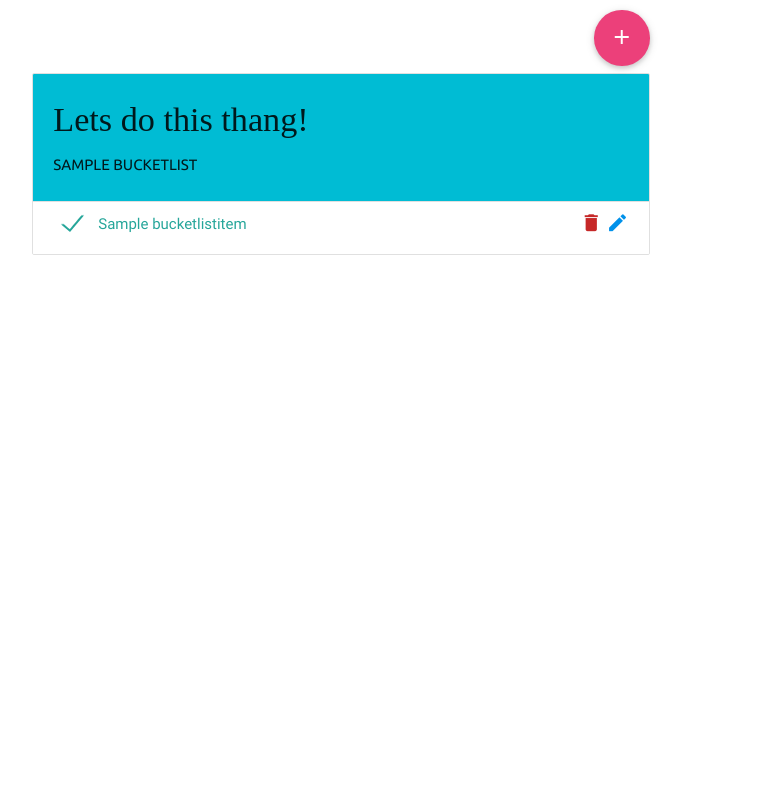
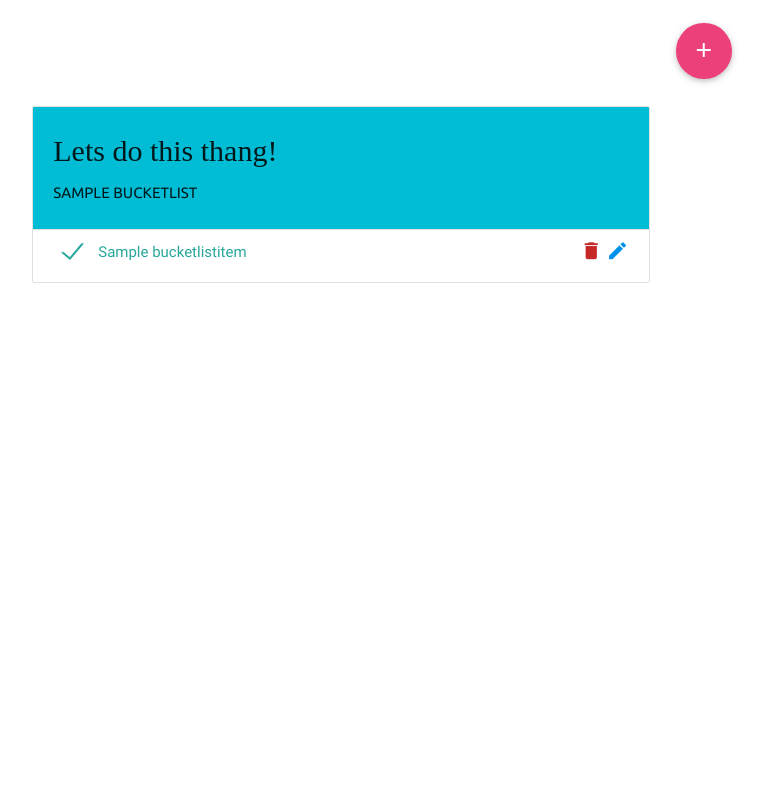
Before and after one commit to penny-wanjiru/Django_app, a Django app: template bucketlist/app/templates/bucketlistitems.html in a window 1280 px wide. Shown: the part 64-864 px from the top of the page, without its empty margins (299-1064 px from the left). Run offline with Django 3.2, Linux system fonts and the light colour scheme; tables that the repository leaves empty hold one stand-in row (values such as "Sample post"); the template is opened without the code that fills it: values that come from a table or form of the project are taken from there, most other values are stand-ins (such as "Sample title", 1, 10 or a date in 2020); some libraries are stand-ins or nearby versions; some web fonts are replaced.

Commit message:
[fix] fixed ui inconsitencies

```diff
--- a/bucketlist/app/templates/bucketlistitems.html
+++ b/bucketlist/app/templates/bucketlistitems.html
@@ -8,14 +8,15 @@
   {% endblock %}
 
 <div id="itms">
+  <div class="row" style="width:61%; padding-top:1%;">
+    <div class="right-align" style="margin-top:10px;">
+        <a class="btn-floating btn-large waves-effect waves-light #ec407a pink lighten-1 btn modal-trigger" data-target="modal2"><i class="material-icons">add</i></a>
+    </div>
+  </div>
   <div class="row" id="items">
     <div class="name col m6 offset-m3" style="margin-top:0px;">
       <div class="item-card">
         <div class="card-content">
-
-            <div class="right-align" style="margin-top:10px;">
-                <a class="btn-floating btn-large waves-effect waves-light #ec407a pink lighten-1 btn modal-trigger" data-target="modal2"><i class="material-icons">add</i></a>
-            </div>
             <!-- Modal Structure -->
             <form class="form-horizontal"  action="" method="POST">
                 {% csrf_token %}
@@ -25,7 +26,7 @@
             <!-- task-card -->
             <ul id="task-card" class="collection with-header">
               <li class="collection-header cyan">
-                  <h4 class="task-card-title" style="font-family:bakery;, font-size:20px;">Lets do this thang!</h4>
+                  <h4 class="task-card-title" style="font-family:bakery; font-size:30px;">Lets do this thang!</h4>
                   <p class="task-card-date" style="font-family:Ubuntu;">{{ bucketlist.name|upper }}</p>
               </li>
               {% for item in items %}
@@ -40,10 +41,10 @@
                 </label>
                 <div class="right" style="display:inline;">
                   <a id="anchor" data-url="/bucketlists/{{bucketlist.pk}}/items/{{item.pk}}/delete/" >
-                    <i class="material-icons delete-item"style="font-size: 1.5rem; color:#c62828;" link="/bucketlists/{{bucketlist.pk}}/items/{{item.pk}}/delete/">delete</i>
+                    <i class="material-icons delete-item"style="font-size: 1.5rem; color:#c62828; cursor:pointer;" link="/bucketlists/{{bucketlist.pk}}/items/{{item.pk}}/delete/">delete</i>
                   </a>
 
-                  <a class="btn-item modal-trigger" data-url="/bucketlists/{{bucketlist.id}}/items/{{item.id}}/edit/" data-target="modal4"><i class=" btn-item material-icons" style="font-size: 1.5rem; color:#0091ea;">edit</i></a>
+                  <a class="btn-item modal-trigger" data-url="/bucketlists/{{bucketlist.id}}/items/{{item.id}}/edit/" data-target="modal4"><i class=" btn-item material-icons" style="font-size: 1.5rem; color:#0091ea; cursor:pointer;">edit</i></a>
                  </div>
               </li>
 
--- a/bucketlist/app/templates/signup.html
+++ b/bucketlist/app/templates/signup.html
@@ -50,7 +50,7 @@
                               <label for="id_subject">Confirm password</label>
                               {{ form.password_two }}
                           </div>
-                              <input style="height:50px;width:200px; margin-left:100px; background-color: #20B5D8; border: 0pt" type="submit" value="SIGN UP" id="signup_btn" class="button1">
+                              <input style="height:50px;width:200px; margin-left:70px; background-color: #20B5D8; border: 0pt" type="submit" value="SIGN UP" id="signup_btn" class="button1">
                         </form>
                     </div>
             </div>
@@ -79,7 +79,7 @@
                             {{ signin.password }}
                           </div>
 
-                          <input style="height:50px;width:200px; margin-left:100px; margin-top:px; background-color: #20B5D8; border: 0pt" type="submit" value="SIGN IN" class="button1">
+                          <input style="height:50px; width:200px; margin-left:70px; margin-top:5px; background-color: #20B5D8; border: 0pt" type="submit" value="SIGN IN" class="button1">
                         </form>
                     </div>
             </div>
--- a/bucketlist/app/views.py
+++ b/bucketlist/app/views.py
@@ -57,7 +57,6 @@ class login_view(View):
             username = form.cleaned_data.get("username")
             password = form.cleaned_data.get("password")
             user = authenticate(username=username, password=password)
-            print 'panda'
             login(request, user)
             return redirect("/bucketlists")
         return render(request, "userform.html", {"form": form, "title": title})
@@ -182,4 +181,4 @@ class BucketlistItemUpdate(TemplateView):
         bucketlistitem.save()
         messages.success(
             request, 'You have updated successfully!')
-        return redirect('/bucketlists/')
+        return redirect('/bucketlists/'+kwargs['bucketlist']+'/items/')
```
Also changed, not shown: bucketlist/app/forms.py (+7 -4 lines).
